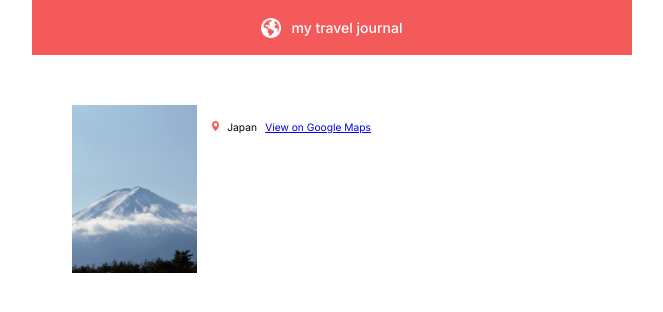
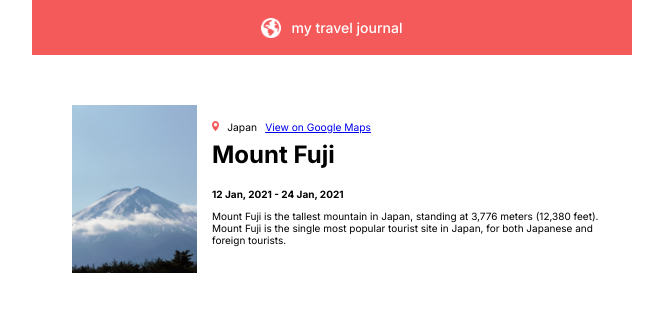
Before and after one commit to dlGuiri/code-upskilling, a React (Vite) app in the folder my-react-practice/: page / in a window 1280 px wide. Shown: the top 312 px of the page, without its empty margins (308-971 px from the left). Built offline with nearby package versions, Linux system fonts and the light colour scheme.

Commit message:
Added more details for the entry content

```diff
--- a/my-react-practice/src/App.css
+++ b/my-react-practice/src/App.css
@@ -38,7 +38,7 @@ main {
 }
 
 .entry-image {
-  width: 125px;
+  min-width: 125px;
   height: 168px;
   overflow: hidden;
 }
@@ -63,3 +63,19 @@ main {
   font-size: 0.64rem;
   margin-left: 0.8em;
 }
+
+.place-name {
+  font-size: 1.5rem;
+  font-weight: bold;
+  margin-top: 0.2em;
+  margin-bottom: 0.8em;
+}
+
+.date {
+  font-size: 0.625rem;
+  font-weight: bold;
+}
+
+.place-description {
+  font-size: 0.625rem;
+}
--- a/my-react-practice/src/components/MainContent.jsx
+++ b/my-react-practice/src/components/MainContent.jsx
@@ -8,6 +8,9 @@ export default function MainContent() {
                 <img src="/marker.png" alt="location marker" className="location"/>
                 <span className="country">Japan</span>
                 <a href="https://www.google.com/maps/place/Mount+Fuji/@35.3606421,138.7170637,15z/data=!3m1!4b1!4m6!3m5!1s0x6019629a42fdc899:0xa6a1fcc916f3a4df!8m2!3d35.3606255!4d138.7273634!16zL20vMGNrczA?entry=ttu" className="map-link">View on Google Maps</a>
+                <p className="place-name">Mount Fuji</p>
+                <p className="date">12 Jan, 2021 - 24 Jan, 2021</p>
+                <p className="place-description">Mount Fuji is the tallest mountain in Japan, standing at 3,776 meters (12,380 feet). Mount Fuji is the single most popular tourist site in Japan, for both Japanese and foreign tourists.</p>
             </div>
         </main>
     )
```
